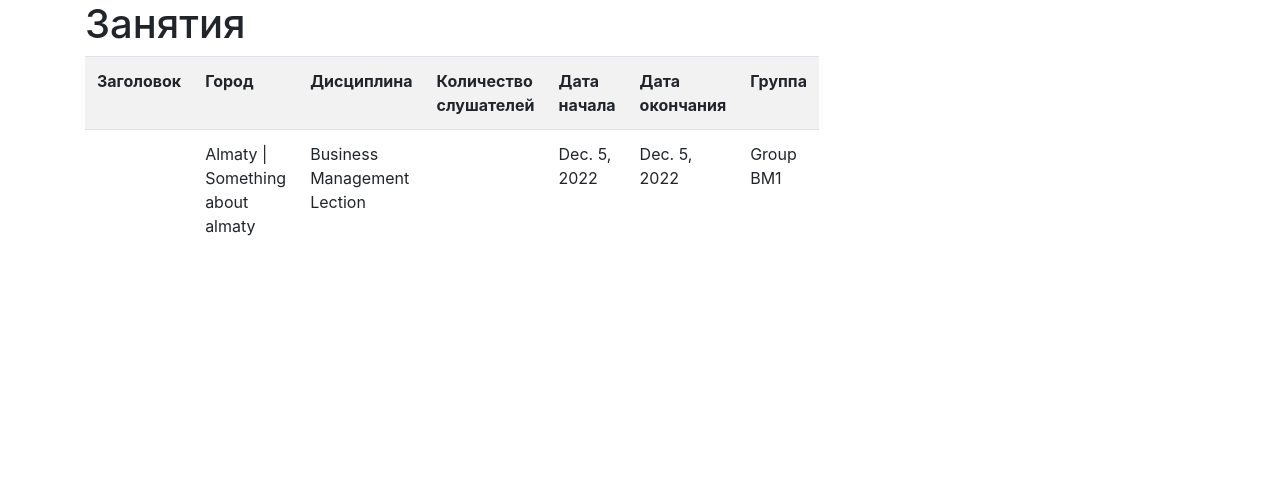
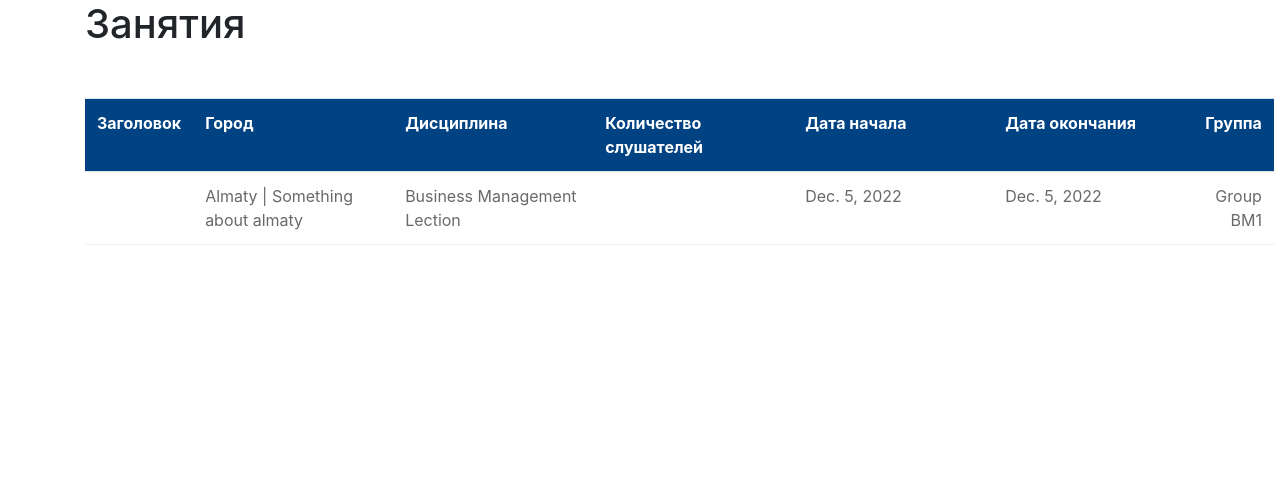
Before and after one commit to CChromeVOX/MBA, a Django app: page /lesson/ in a window 1280 px wide. Shown: the part 152-642 px from the top of the page. Run offline with Django 4.2, Linux system fonts and the light colour scheme; data comes from the database, SQL or seed files in the repository; some libraries are stand-ins or nearby versions.

Commit message:
Update main.css

```diff
--- a/coolsite/main/static/main/css/main.css
+++ b/coolsite/main/static/main/css/main.css
@@ -119,8 +119,50 @@ html {
 .footer_container h5 {
     font-size: 14px;
 }
+
 .footer_container p {
     font-size: 11px;
     line-height: 19px;
     color: #7C9397;
 }
+
+/*  */
+table {
+margin-top: 50px;
+}
+
+th {
+    text-align: left;
+    color: #fff;
+    background-color: #004282;
+}
+
+td {
+    min-width: 200px;
+    color: #696969;
+    border-bottom: 1px solid #eee;
+}
+
+th, td {
+    padding: 10px;
+    height: 20px;
+}
+
+td:first-child {
+    width: 150px;
+    min-width: 0;
+}
+
+th:last-child {
+    text-align: right;
+}
+
+td:last-child {
+    width: 80px;
+    min-width: 0;
+    text-align: right;
+}
+
+tr:nth-child(odd) {
+    background-color: #eee;
+}
```
